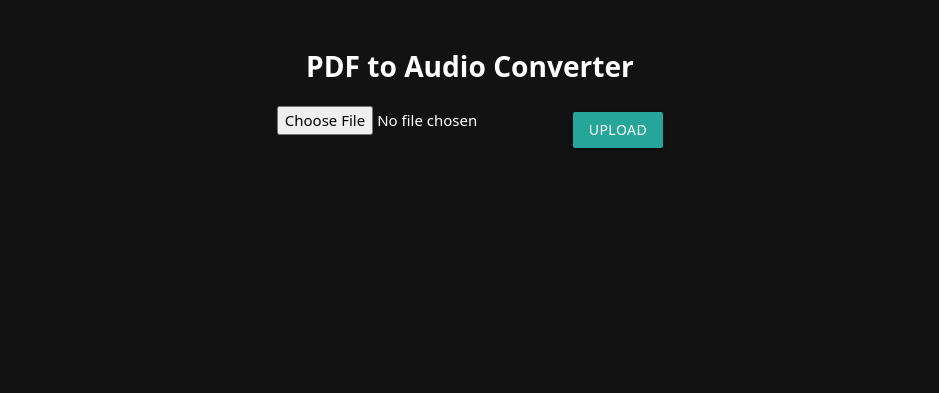
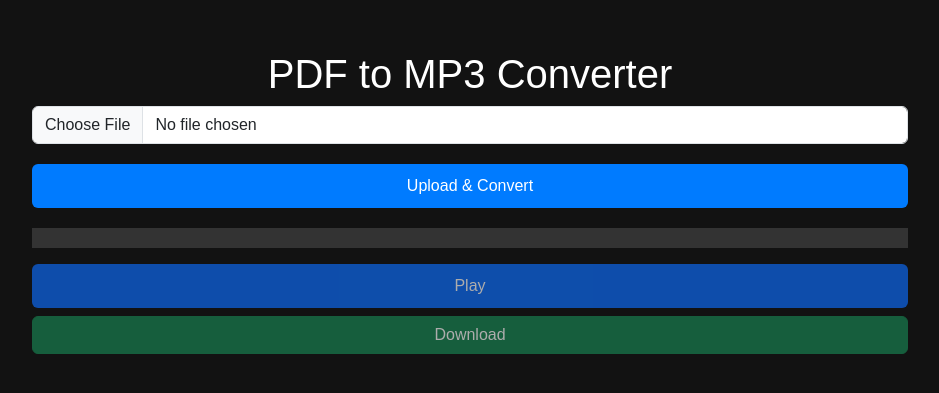
Before and after one commit to royal450/DigitalSolutionsMidia, a Flask app: page / in a window 1280 px wide. Shown: the top 393 px of the page, without its empty margins (170-1109 px from the left). Run offline with Flask 3, Linux system fonts and the light colour scheme; some libraries are stand-ins or nearby versions.

Commit message:
Update index.html

```diff
--- a/templates/index.html
+++ b/templates/index.html
@@ -3,142 +3,111 @@
 <head>
     <meta charset="UTF-8">
     <meta name="viewport" content="width=device-width, initial-scale=1.0">
-    <title>PDF to Audio Converter</title>
-    <link rel="stylesheet" href="https://cdn.jsdelivr.net/npm/bootstrap@5.3.0/dist/css/bootstrap.min.css">
-    <link rel="stylesheet" href="https://cdnjs.cloudflare.com/ajax/libs/materialize/1.0.0/css/materialize.min.css">
-    <script src="https://cdn.tailwindcss.com"></script>
+    <title>PDF to MP3 Converter</title>
+    <link href="https://cdn.jsdelivr.net/npm/bootstrap@5.3.0-alpha1/dist/css/bootstrap.min.css" rel="stylesheet" integrity="sha384-KyZXEJ+vC6Xb3xT12cXgxXc1K3U0x9eOV7hzRzGsY1d2vRgg7ddfhbSxMJ+7tnuF" crossorigin="anonymous">
+    <link rel="stylesheet" href="https://cdnjs.cloudflare.com/ajax/libs/font-awesome/6.0.0-beta3/css/all.min.css">
     <style>
         body {
             background-color: #121212;
             color: white;
-            text-align: center;
+            font-family: 'Arial', sans-serif;
+        }
+        .highlight {
+            background-color: #ffcc00;
+            font-weight: bold;
         }
         .container {
+            max-width: 900px;
             margin-top: 50px;
         }
-        #progress-container {
-            display: none;
+        .file-input {
+            margin-bottom: 20px;
+        }
+        .text-box {
             margin-top: 20px;
+            font-size: 16px;
+            max-height: 200px;
+            overflow-y: auto;
+            background: #333;
+            padding: 10px;
         }
-        #play-btn, #download-btn {
-            display: none;
-            margin-top: 20px;
-        }
-        #text-box {
-            display: none;
-            margin-top: 20px;
-            padding: 15px;
-            background: rgba(255, 255, 255, 0.1);
-            border-radius: 10px;
-            text-align: left;
-        }
-        .highlight {
-            background-color: yellow;
-            color: black;
+        .btn-primary {
+            background-color: #007bff;
+            border: none;
+            padding: 10px 20px;
+            font-size: 16px;
         }
     </style>
 </head>
 <body>
 
 <div class="container">
-        <h2 class="text-3xl font-bold">PDF to Audio Converter</h2>
-
-        <input type="file" id="file-upload" class="mt-4">
-        <button class="btn btn-primary mt-3" onclick="uploadFile()">Upload</button>
-
-        <div id="progress-container">
-            <div class="progress">
-                <div id="progress-bar" class="determinate" style="width: 0%"></div>
+    <h1 class="text-center">PDF to MP3 Converter</h1>
+    <div class="file-input text-center">
+        <input type="file" id="fileInput" accept=".pdf" class="form-control" />
     </div>
-            <p id="status-text">Waiting for upload...</p>
-        </div>
-
-        <button id="play-btn" class="btn btn-success" onclick="toggleAudio()">▶ Play</button>
-        <button id="download-btn" class="btn btn-warning" onclick="downloadAudio()">⬇ Download</button>
-
-        <div id="text-box">
-            <h4>Extracted Text</h4>
-            <p id="extracted-text"></p>
+    <button id="uploadBtn" class="btn btn-primary w-100">Upload & Convert</button>
+    <div id="status" class="text-center mt-3"></div>
+    <div id="extractedText" class="text-box"></div>
+    <div id="audioControls" class="text-center mt-3">
+        <button id="playBtn" class="btn btn-primary w-100 mb-2" disabled>Play</button>
+        <button id="downloadBtn" class="btn btn-success w-100" disabled>Download</button>
     </div>
 </div>
 
+<script src="https://cdn.jsdelivr.net/npm/bootstrap@5.3.0-alpha1/dist/js/bootstrap.bundle.min.js"></script>
+<script src="https://code.jquery.com/jquery-3.6.0.min.js"></script>
 <script>
-        let audio = new Audio();
-        let words = [];
-        let index = 0;
-        let playing = false;
+    let mp3Files = [];
+    let currentAudio = new Audio();
+    let isPlaying = false;
 
-        function uploadFile() {
-            let file = document.getElementById("file-upload").files[0];
-            if (!file) {
-                alert("Please select a file!");
-                return;
-            }
-
+    $('#uploadBtn').click(function() {
+        let file = $('#fileInput')[0].files[0];
+        if (file) {
             let formData = new FormData();
             formData.append("file", file);
 
-            document.getElementById("progress-container").style.display = "block";
-            updateProgress("Uploading...", 5);
+            $.ajax({
+                url: '/upload',
+                type: 'POST',
+                data: formData,
+                contentType: false,
+                processData: false,
+                success: function(response) {
+                    if (response.error) {
+                        $('#status').text(response.error);
+                    } else {
+                        $('#status').text('Conversion Complete!');
+                        mp3Files = response.mp3_files;
+                        $('#extractedText').text(response.extracted_text);
+                        $('#playBtn').prop('disabled', false);
+                        $('#downloadBtn').prop('disabled', false);
+                    }
+                },
+                error: function() {
+                    $('#status').text('Error in file upload!');
+                }
+            });
+        }
+    });
 
-            fetch("/upload", {
-                method: "POST",
-                body: formData
-            })
-            .then(response => response.json())
-            .then(data => {
-                if (data.error) {
-                    alert(data.error);
+    $('#playBtn').click(function() {
+        if (isPlaying) {
+            currentAudio.pause();
+            $('#playBtn').text('Play');
         } else {
-                    words = data.extracted_text.split(" ");
-                    document.getElementById("extracted-text").innerHTML = words.map(w => `<span>${w}</span>`).join(" ");
-                    document.getElementById("text-box").style.display = "block";
+            let audioUrl = mp3Files[0];
+            currentAudio.src = audioUrl;
+            currentAudio.play();
+            $('#playBtn').text('Pause');
+        }
+        isPlaying = !isPlaying;
+    });
 
-                    audio.src = "/output/audio.mp3";
-                    document.getElementById("play-btn").style.display = "inline-block";
-                    document.getElementById("download-btn").style.display = "inline-block";
-
-                    updateProgress("Conversion Complete!", 100);
-                }
-            })
-            .catch(error => console.error("Error:", error));
-        }
-
-        function updateProgress(status, percent) {
-            document.getElementById("status-text").innerText = status;
-            document.getElementById("progress-bar").style.width = percent + "%";
-        }
-
-        function toggleAudio() {
-            if (!playing) {
-                audio.play();
-                document.getElementById("play-btn").innerText = "⏸ Pause";
-                playing = true;
-                highlightWords();
-            } else {
-                audio.pause();
-                document.getElementById("play-btn").innerText = "▶ Play";
-                playing = false;
-            }
-        }
-
-        function highlightWords() {
-            let spans = document.getElementById("extracted-text").getElementsByTagName("span");
-            let interval = setInterval(() => {
-                if (!playing || index >= words.length) {
-                    clearInterval(interval);
-                    index = 0;
-                    return;
-                }
-                if (index > 0) spans[index - 1].classList.remove("highlight");
-                spans[index].classList.add("highlight");
-                index++;
-            }, 500);
-        }
-
-        function downloadAudio() {
-            window.location.href = "/output/audio.mp3";
-        }
+    $('#downloadBtn').click(function() {
+        window.location.href = '/download/' + mp3Files[0].split('/').pop();
+    });
 </script>
 
 </body>
```
Lines whose indentation alone changed are shown as unchanged.
